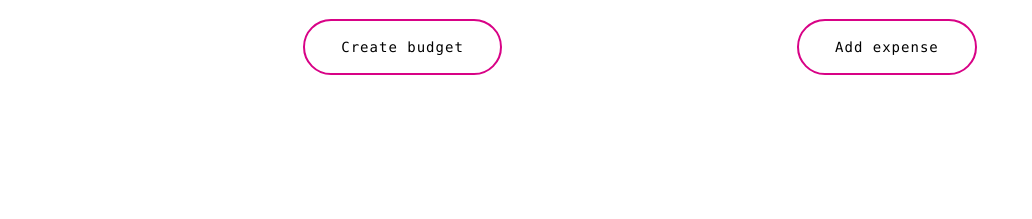
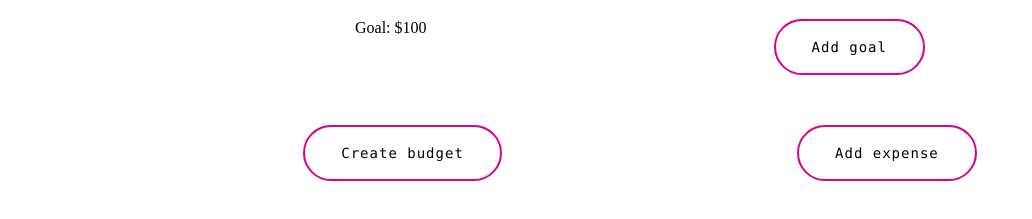
Before and after one commit to iqbalw/team_passionfruit, a website: page dashboard.html in a window 1280 px wide. Shown: the part 61-280 px from the top of the page, without its empty margins (0-1032 px from the left). Drawn offline with Linux system fonts and the light colour scheme.

Commit message:
Add styling for goal title

```diff
--- a/dashboard.html
+++ b/dashboard.html
@@ -5,12 +5,19 @@
 </head>
 
 <body>
-  <h1>
-    Home
-  </h1>
-  <div class="navigation">
+  <div class="container" id="title">
+    <h1>
+      Home
+    </h1>
   </div>
-  <div class="container">
+
+  <div id="goal-title">
+    <div class="row goal-row">
+      <div id="item1">
+        Goal: $100
+      </div>
+      <button type="button" class="button_slide slide_down">Add goal</button>
+    </div>
     <div class="row">
       <div class="">
         <button type="button" class="button_slide slide_down">Create budget</button>
@@ -19,7 +26,8 @@
         <button type="button" class="button_slide slide_down">Add expense</button>
       </div>
     </div>
-    </div>
+  </div>
+
   </div>
 </body>
 
--- a/style.css
+++ b/style.css
@@ -5,7 +5,9 @@ p {
   display: flex;
   justify-content: space-evenly;
 }
-
+.goal-row {
+  margin-bottom: 50px;
+}
 .button_slide {
   color: black;
   background-color: White;
```
